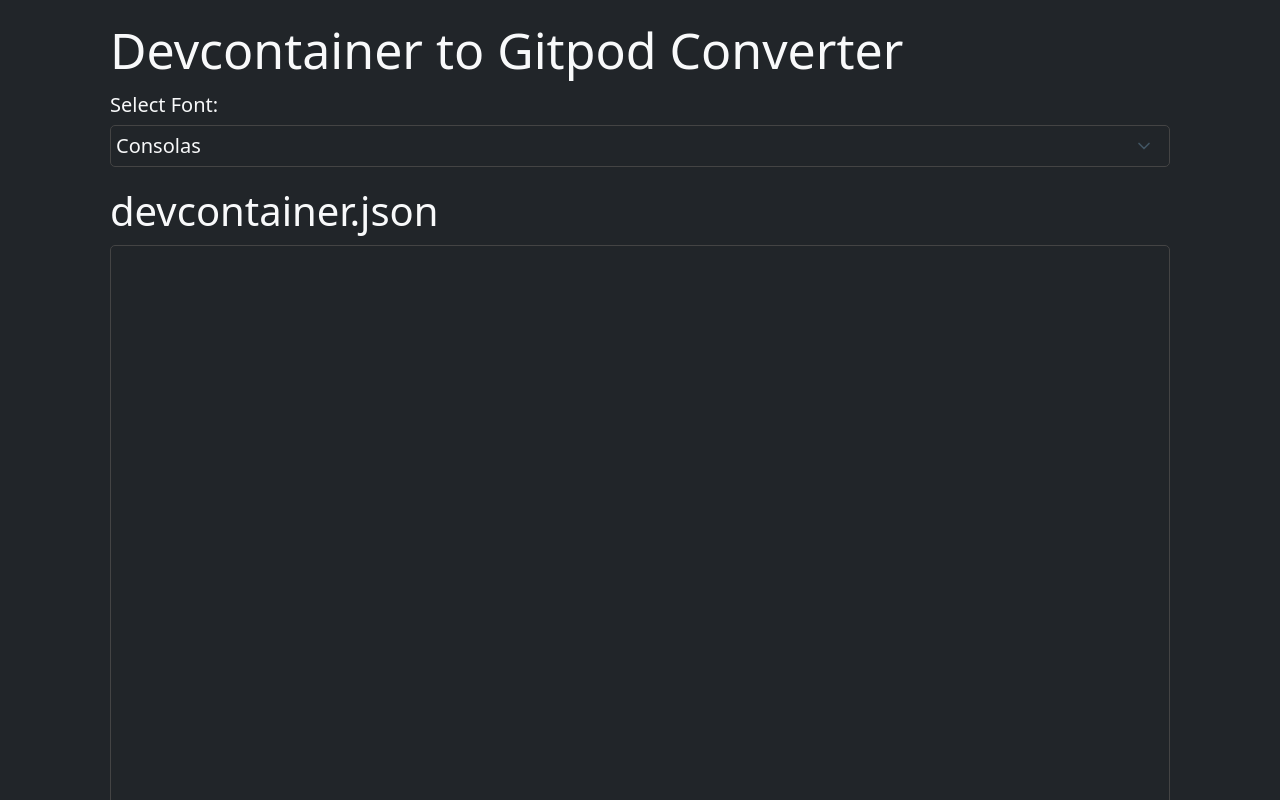
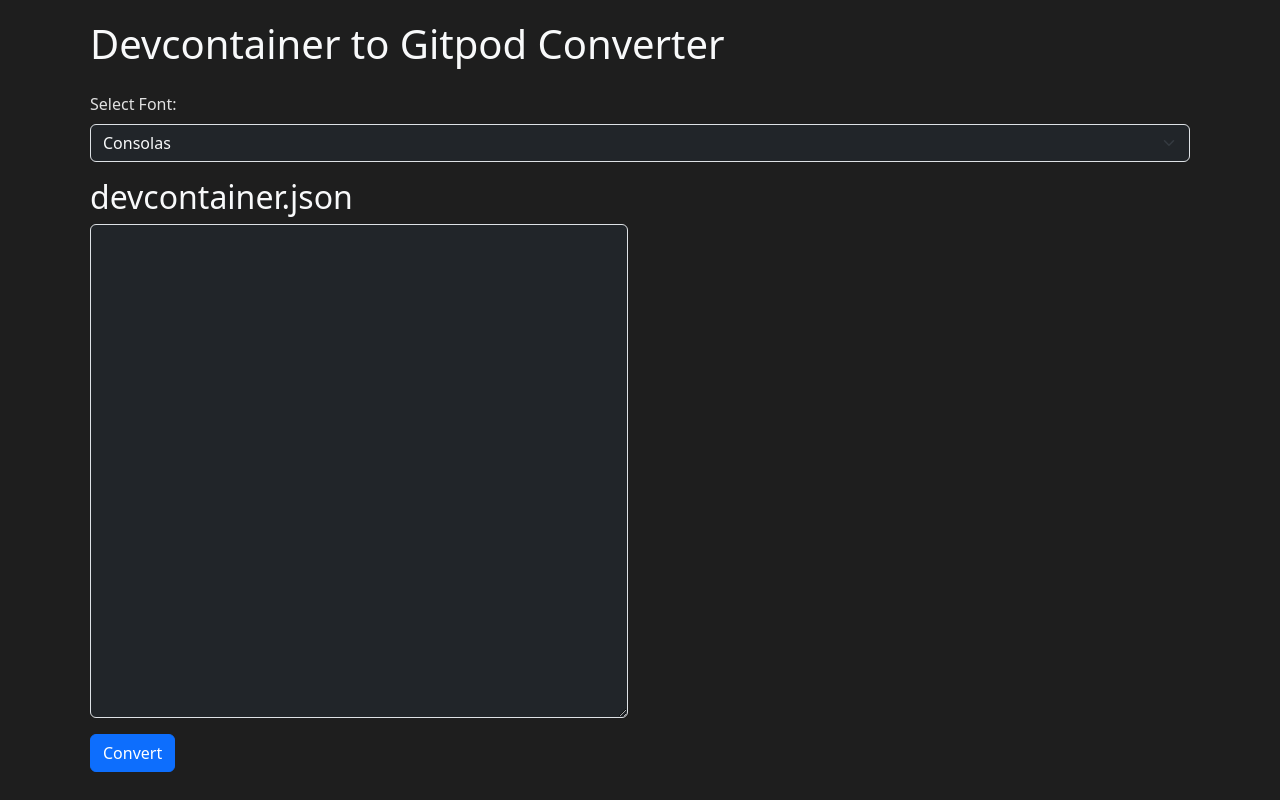
Before and after one commit to leonj1/devcontainer-gitpod, a React (Create React App) app in the folder frontend/: page / in a window 1280 px wide. Shown: the top 800 px of the page. Built offline with nearby package versions, Linux system fonts and the light colour scheme; the HTML template or start-up script is replaced by a standard one.

Commit message:
FEAT switch to bootstrap

```diff
--- a/frontend/src/App.js
+++ b/frontend/src/App.js
@@ -14,7 +14,6 @@
 ];
 
 function App() {
-  document.body.classList.add('bg-dark', 'text-light');
   const [input, setInput] = useState('');
   const [output, setOutput] = useState('');
   const [loading, setLoading] = useState(false);
@@ -59,14 +58,14 @@
 
   return (
     <main className="container">
-      <h1 className="text-light">Devcontainer to Gitpod Converter</h1>
-      <div className="font-selector">
-        <label htmlFor="font-select">Select Font: </label>
+      <h1 className="text-light mb-4">Devcontainer to Gitpod Converter</h1>
+      <div className="mb-3">
+        <label htmlFor="font-select" className="form-label">Select Font: </label>
         <select
           id="font-select"
           value={selectedFont}
           onChange={handleFontChange}
-          className="bg-dark text-light"
+          className="form-select bg-dark text-light"
         >
           {codingFonts.map((font) => (
             <option key={font} value={font}>
@@ -75,8 +74,8 @@
           ))}
         </select>
       </div>
-      <div className="converter-container">
-        <div className="input-container">
+      <div className="row">
+        <div className="col-md-6 mb-3">
           <h2 className="text-light">devcontainer.json</h2>
           <form onSubmit={handleConvert}>
             <textarea
@@ -85,42 +84,43 @@
               value={input}
               onChange={(e) => setInput(e.target.value)}
               required
-              className="bg-dark text-light"
+              className="form-control bg-dark text-light mb-3"
               style={{ fontFamily: selectedFont }}
             ></textarea>
-            <div className="button-container">
             <button type="submit" disabled={loading} className="btn btn-primary">
               {loading ? 'Converting...' : 'Convert'}
             </button>
-            </div>
           </form>
         </div>
         {hasResponse && (
-          <div className="output-container">
+          <div className="col-md-6">
             <h2 className="text-light">Gitpod</h2>
-            <div className="output-wrapper">
-              <pre className="bg-dark text-light" style={{ fontFamily: selectedFont }}>{output}</pre>
+            <pre className="bg-dark text-light p-3 rounded" style={{ fontFamily: selectedFont }}>{output}</pre>
             <CopyToClipboard text={output}>
-                <button className="btn btn-outline-light copy-button">
+              <button className="btn btn-outline-light mt-2">
                 Copy to Clipboard
               </button>
             </CopyToClipboard>
           </div>
-          </div>
         )}
       </div>
       {showModal && (
-        <dialog open className="bg-dark text-light">
-          <article>
-            <header>
-              <h3>Error</h3>
-            </header>
+        <div className="modal d-block" tabIndex="-1" role="dialog">
+          <div className="modal-dialog" role="document">
+            <div className="modal-content">
+              <div className="modal-header">
+                <h5 className="modal-title">Error</h5>
+                <button type="button" className="btn-close" onClick={() => setShowModal(false)} aria-label="Close"></button>
+              </div>
+              <div className="modal-body">
                 <p>{error}</p>
-            <footer>
-              <button onClick={() => setShowModal(false)} className="btn btn-secondary">Close</button>
-            </footer>
-          </article>
-        </dialog>
+              </div>
+              <div className="modal-footer">
+                <button type="button" className="btn btn-secondary" onClick={() => setShowModal(false)}>Close</button>
+              </div>
+            </div>
+          </div>
+        </div>
       )}
     </main>
   );
--- a/frontend/src/index.css
+++ b/frontend/src/index.css
@@ -1,65 +1,29 @@
-@import "https://cdn.jsdelivr.net/npm/@picocss/pico@1/css/pico.min.css";
 @import url('https://fonts.googleapis.com/icon?family=Material+Icons');
 @import url('https://cdn.jsdelivr.net/npm/bootstrap@5.3.0/dist/css/bootstrap.min.css');
 
 /* Custom styles */
-:root {
-  --background-color: #1e1e1e;
-  --text-color: #e0e0e0;
-  --input-background: #2d2d2d;
-  --input-border: #444;
-  --button-background: #0d6efd;
-  --button-color: #ffffff;
-  --pre-background: #2d2d2d;
+body {
+  background-color: #1e1e1e;
+  color: #e0e0e0;
 }
-
-body {
-  background-color: var(--background-color);
-  color: var(--text-color);
-}
-main.container {
-  width: 100%;
-  margin: 0 auto;
-  padding: 20px 40px;
+.container {
+  padding: 20px;
 }
 
 .converter-container {
   display: flex;
   gap: 40px;
-  width: 100%;
-}
-
-.input-container,
-.output-container {
-  flex: 1;
-  display: flex;
-  flex-direction: column;
-  width: 100%;
 }
 
 textarea,
 pre {
-  flex-grow: 1;
-  margin-bottom: 20px;
-  background-color: var(--input-background);
-  color: var(--text-color);
-  border: 1px solid var(--input-border);
+  background-color: #2d2d2d;
+  color: #e0e0e0;
+  border: 1px solid #444;
 }
 
 textarea {
-  width: 100%;
   resize: vertical;
-}
-
-.button-container {
-  display: flex;
-  justify-content: space-between;
-  align-items: center;
-  margin-top: 10px;
-}
-
-.output-wrapper {
-  position: relative;
 }
 
 pre {
@@ -70,38 +34,19 @@
   word-wrap: break-word;
 }
 
-.copy-button {
-  margin-top: 10px;
-  background-color: var(--button-background);
-  color: var(--button-color);
-}
-
 .font-selector {
   margin-bottom: 20px;
 }
 
-.font-selector label {
-  margin-right: 10px;
+.font-selector select {
+  background-color: #2d2d2d;
+  color: #e0e0e0;
+  border: 1px solid #444;
 }
 
-.font-selector select {
-  padding: 5px;
-  border-radius: 5px;
-  background-color: var(--input-background);
-  color: var(--text-color);
-  border: 1px solid var(--input-border);
-}
-
-dialog {
-  border: none;
-  border-radius: 5px;
-  box-shadow: 0 0 10px rgba(255, 255, 255, 0.1);
-  background-color: var(--background-color);
-  color: var(--text-color);
-}
-
-dialog::backdrop {
-  background-color: rgba(0, 0, 0, 0.7);
+.modal-content {
+  background-color: #1e1e1e;
+  color: #e0e0e0;
 }
 
 @media (max-width: 768px) {
```
Lines whose indentation alone changed are shown as unchanged.
